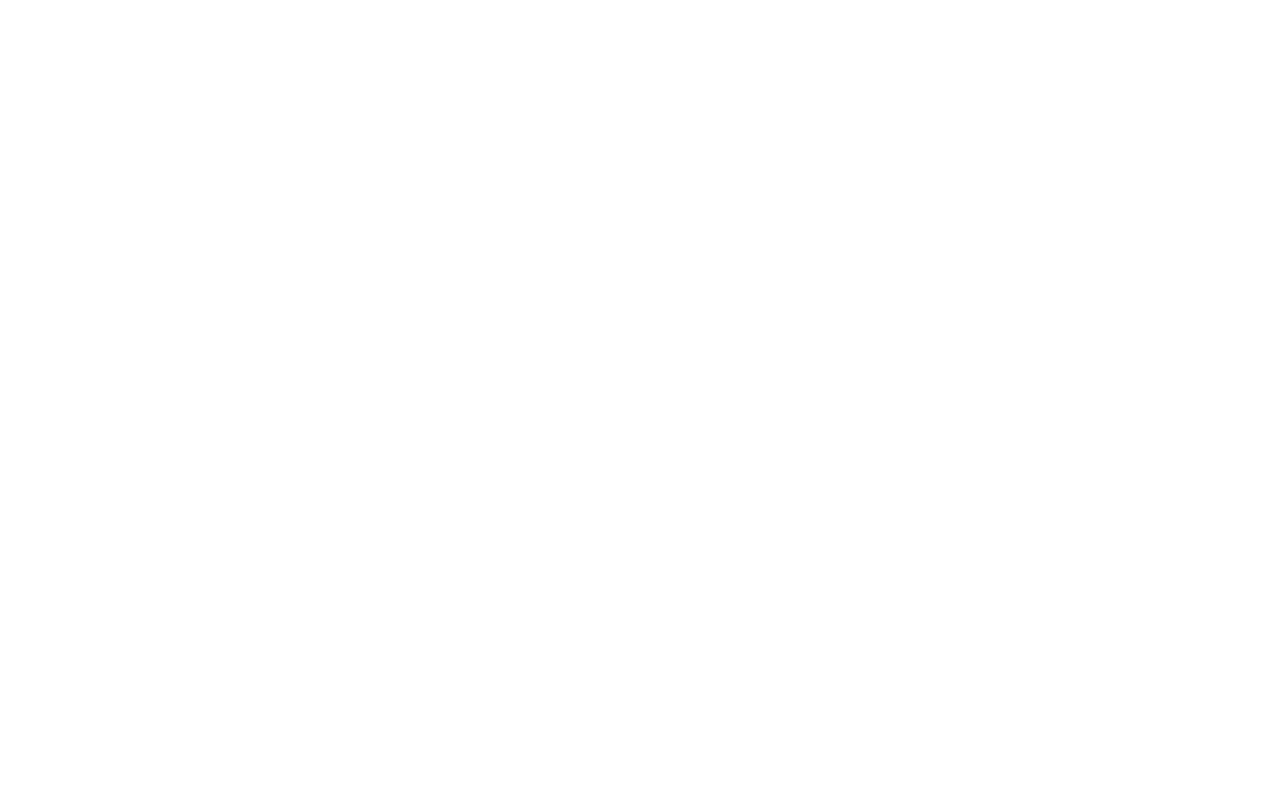
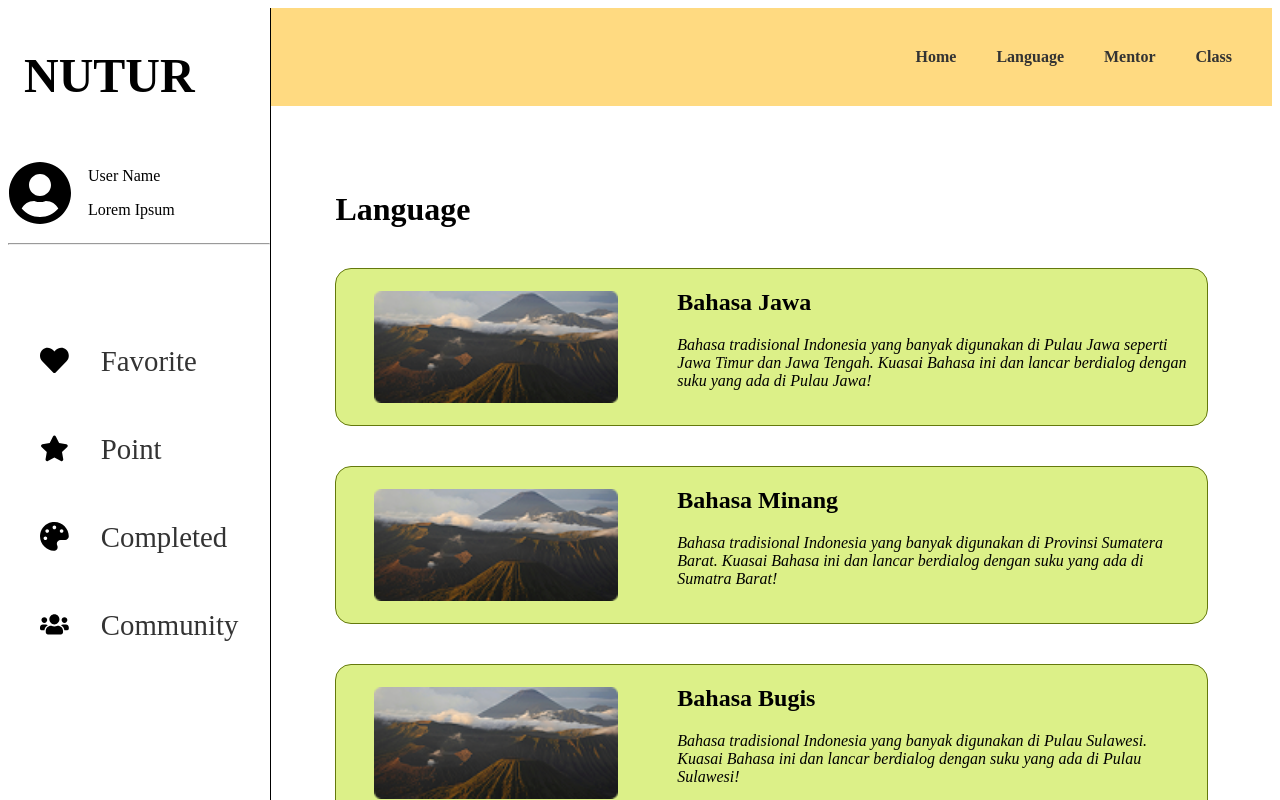
Before and after one commit to Sabrinacitraa/Capstone-Project-Nutur, a React (Vite) app: page /language in a window 1280 px wide. Before the commit this address had no page. Shown: the top 800 px of the page. Built offline with nearby package versions, Linux system fonts and the light colour scheme; a web font is replaced by a local one.

Commit message:
feat language

```diff
--- a/src/App.jsx
+++ b/src/App.jsx
@@ -5,6 +5,7 @@
 import Daftar from "./pages/daftar";
 import Dashboard from "./pages/dashboard/dashboard";
 import QuizStage from "./pages/quiz/quizStage";
+import Language from "./pages/dashboard/language";
 
 function App() {
   return (
@@ -16,6 +17,7 @@
           <Route path="/daftar" element={<Daftar />} />
           <Route path="/dashboard" element={<Dashboard />} />
           <Route path="/quizStage" element={<QuizStage />} />
+          <Route path="/language" element={<Language />} />
         </Routes>
       </div>
     </>
--- a/src/pages/dashboard/dashboard.jsx
+++ b/src/pages/dashboard/dashboard.jsx
@@ -14,7 +14,7 @@
 import { Link, useNavigate } from 'react-router-dom';
 
 
-const Sidebar = () => {
+export const Sidebar = () => {
   const navigate = useNavigate();
 
   const handleLogout = () => {
@@ -86,7 +86,7 @@
 };
 
 
-const Navbar = () => (
+export const Navbar = () => (
   <nav
     className=" flex justify-end text-md font-semibold text-gray-700 "
     style={{
--- /dev/null
+++ b/src/pages/dashboard/language.jsx
@@ -0,0 +1,90 @@
+import React from "react";
+import { Navbar } from "./dashboard";
+import { Sidebar } from "./dashboard";
+import img1 from "../../assets/mountain.png";
+
+const languages = [
+  {
+    name: "Bahasa Jawa",
+    description:
+      "Bahasa tradisional Indonesia yang banyak digunakan di Pulau Jawa seperti Jawa Timur dan Jawa Tengah. Kuasai Bahasa ini dan lancar berdialog dengan suku yang ada di Pulau Jawa!",
+    image: img1,
+  },
+  {
+    name: "Bahasa Minang",
+    description:
+      "Bahasa tradisional Indonesia yang banyak digunakan di Provinsi Sumatera Barat. Kuasai Bahasa ini dan lancar berdialog dengan suku yang ada di Sumatra Barat!",
+    image: img1,
+  },
+  {
+    name: "Bahasa Bugis",
+    description:
+      "Bahasa tradisional Indonesia yang banyak digunakan di Pulau Sulawesi. Kuasai Bahasa ini dan lancar berdialog dengan suku yang ada di Pulau Sulawesi!",
+    image: img1,
+  },
+  {
+    name: "Bahasa Banjar",
+    description:
+      "Bahasa tradisional Indonesia yang banyak digunakan di Kalimantan Selatan. Pelajari Bahasa ini untuk lebih memahami budaya Kalimantan!",
+    image: img1,
+  },
+];
+
+const Language = () => {
+  return (
+    <div className="flex">
+      <Sidebar />
+
+      <main className="flex-1 p-8">
+        <Navbar />
+
+        <div style={{ padding: "4rem" }}>
+          <h1
+            className="text-2xl font-bold mt-6 mb-4"
+            style={{ marginBottom: "40px" }}
+          >
+            Language
+          </h1>
+
+          <div className="flex flex-col gap-4" style={{ gap: "40px" }}>
+            {languages.map((lang, index) => (
+              <div
+                key={index}
+                className="bg-lime-200 border border-gray-300 rounded-xl p-4 flex items-start gap-4 shadow-md"
+                style={{
+                  background: "rgba(216, 239, 122, 0.89)",
+                  border: "1px solid #64790D",
+                  borderRadius: "16px",
+                  padding: "0 19px",
+                  boxSizing: "border-box",
+                  gap: "40px",
+                }}
+              >
+                <img
+                  src={lang.image}
+                  alt={lang.name}
+                  className="w-24 h-24 object-cover rounded-md justify-center"
+                  style={{
+                    width: "292px",
+                    height: "156px",
+                    borderRadius: "16px",
+                    padding: "22px 19px",
+                    boxSizing: "border-box",
+                  }}
+                />
+                <div>
+                  <h2 className="text-lg font-bold">{lang.name}</h2>
+                  <p className="text-sm italic text-gray-700 mt-1">
+                    {lang.description}
+                  </p>
+                </div>
+              </div>
+            ))}
+          </div>
+        </div>
+      </main>
+    </div>
+  );
+};
+
+export default Language;
```
